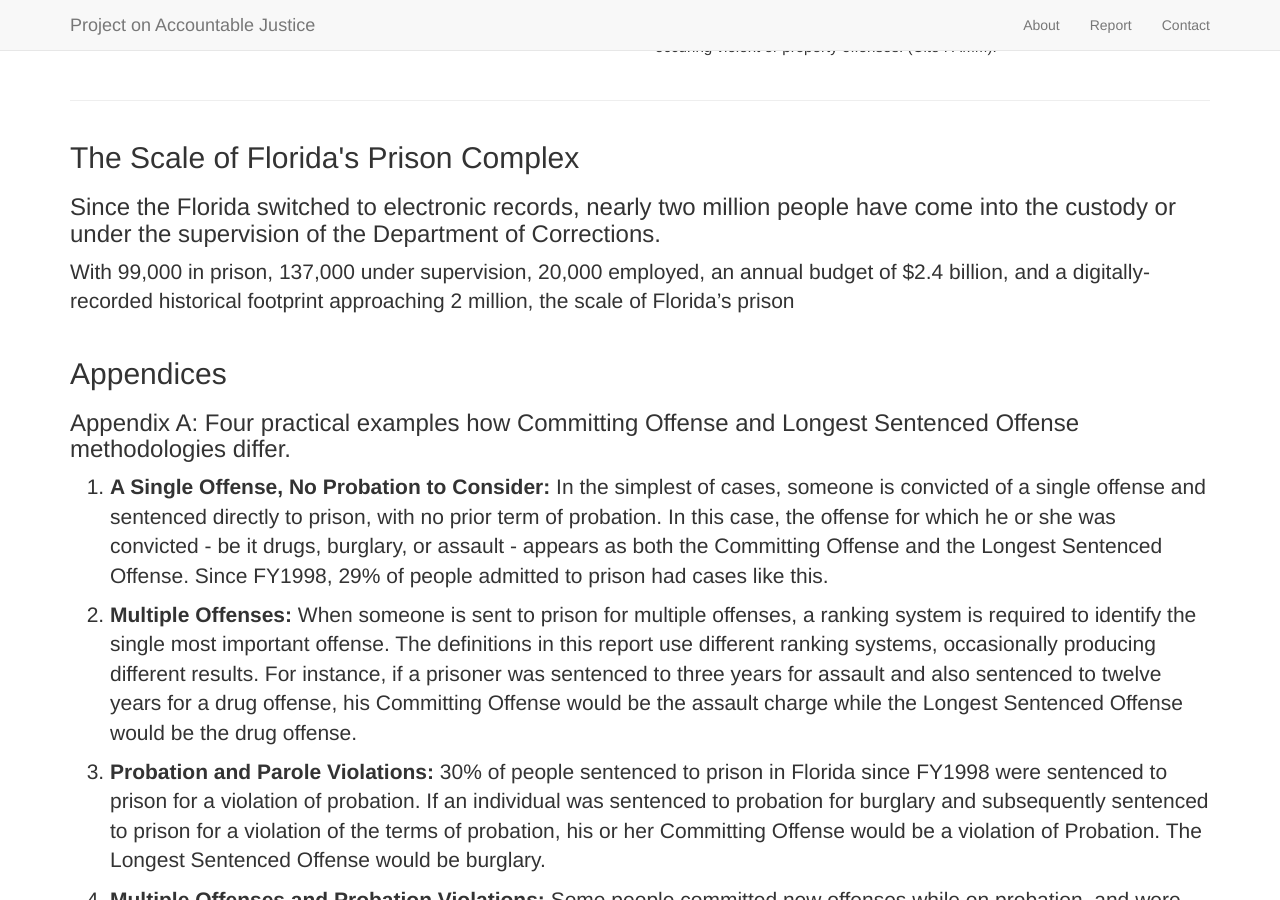
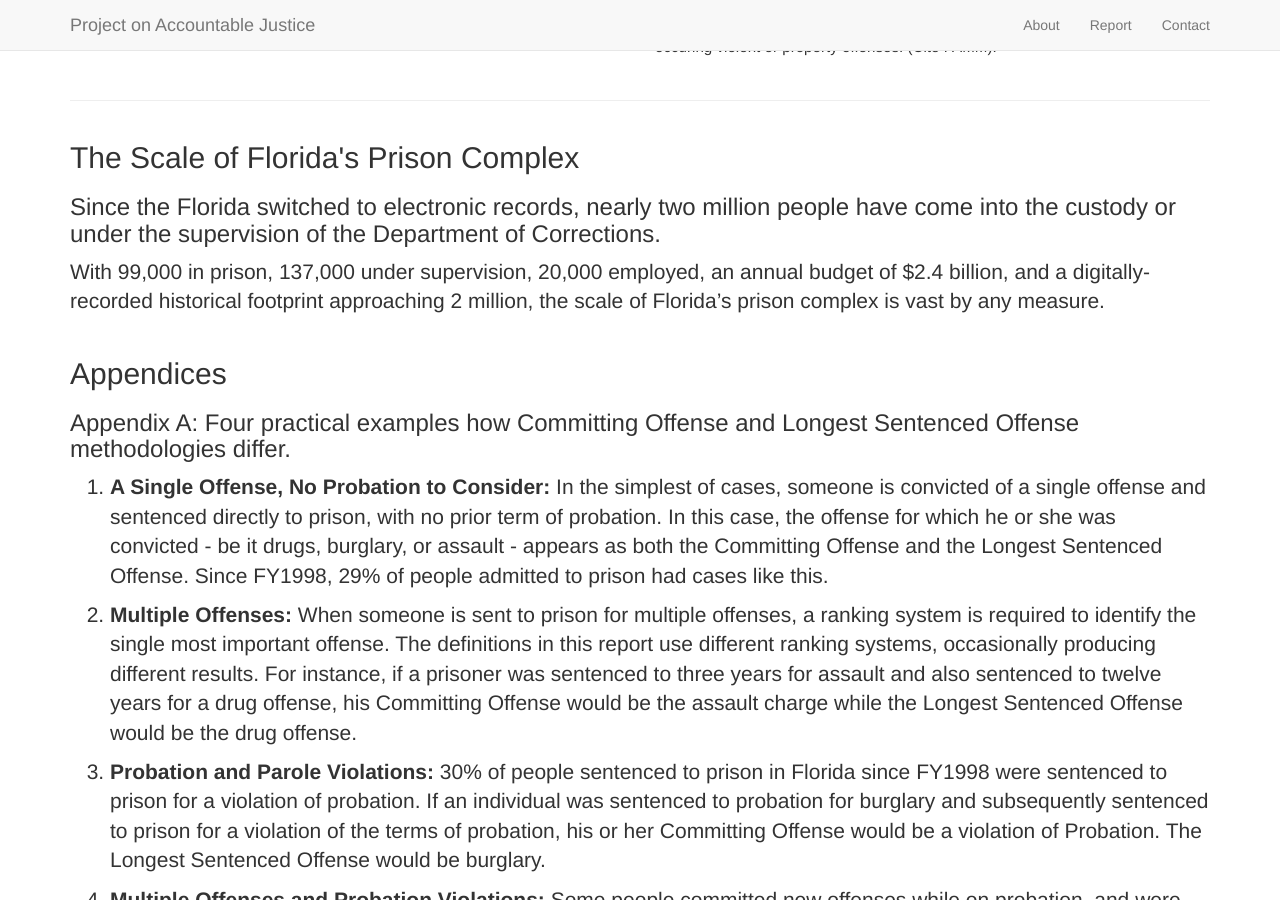
Before and after one commit to accountablejustice/report, a Jekyll site: the page built from datavis/index.html, in a window 1280 px wide and 900 px high, scrolled down 15408 px. Built offline with Jekyll 4.4.1, drawn with Linux system fonts in a browser that asks for light colours; nearby versions of some CDN libraries; some web fonts are replaced; library files that are not in the unit come from our copies.

Commit message:
commit visualizations

```diff
--- a/_posts/2017-04-28-slide0.markdown
+++ b/_posts/2017-04-28-slide0.markdown
@@ -10,4 +10,4 @@ type: noheading
 
 ### Since the Florida switched to electronic records, nearly two million people have come into the custody or under the supervision of the Department of Corrections.
 
-With 99,000 in prison, 137,000 under supervision, 20,000 employed, an annual budget of $2.4 billion, and a digitally-recorded historical footprint approaching 2 million, the scale of Florida's prison
+With 99,000 in prison, 137,000 under supervision, 20,000 employed, an annual budget of $2.4 billion, and a digitally-recorded historical footprint approaching 2 million, the scale of Florida's prison complex is vast by any measure.
```
